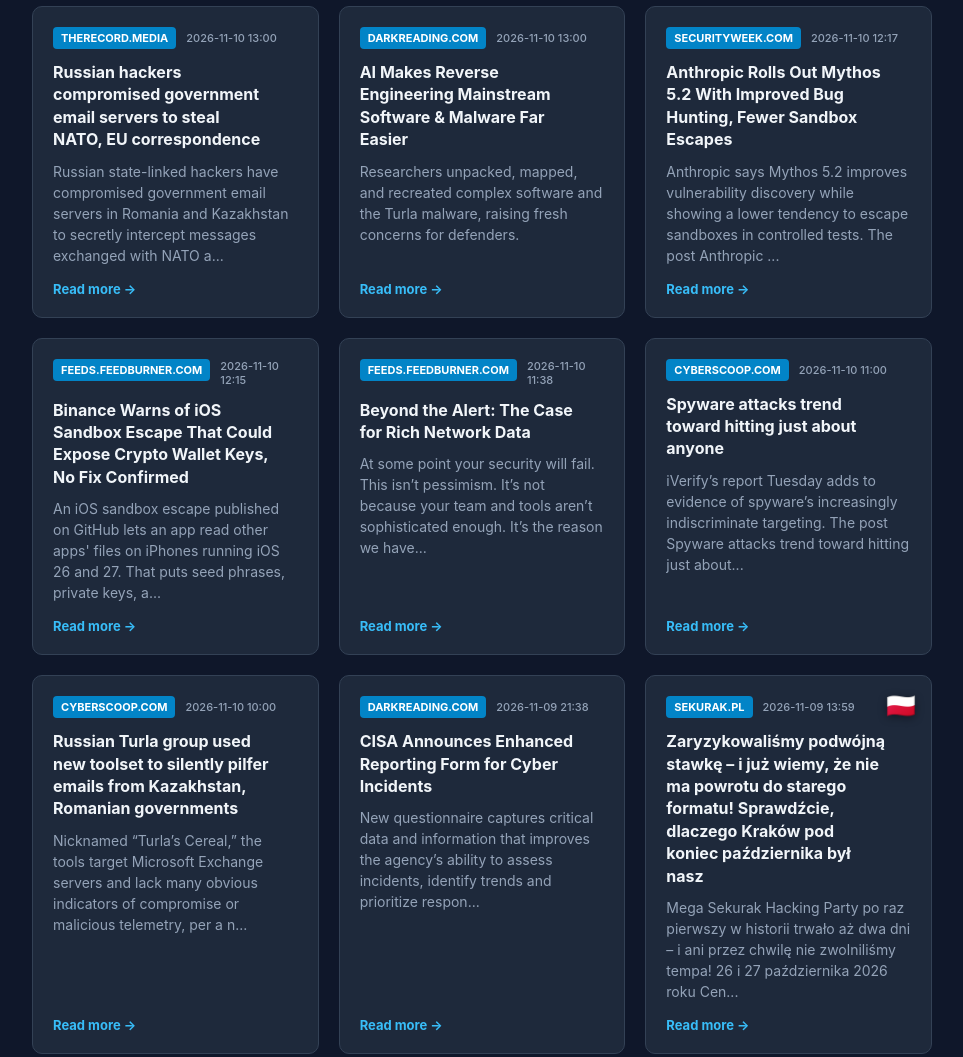
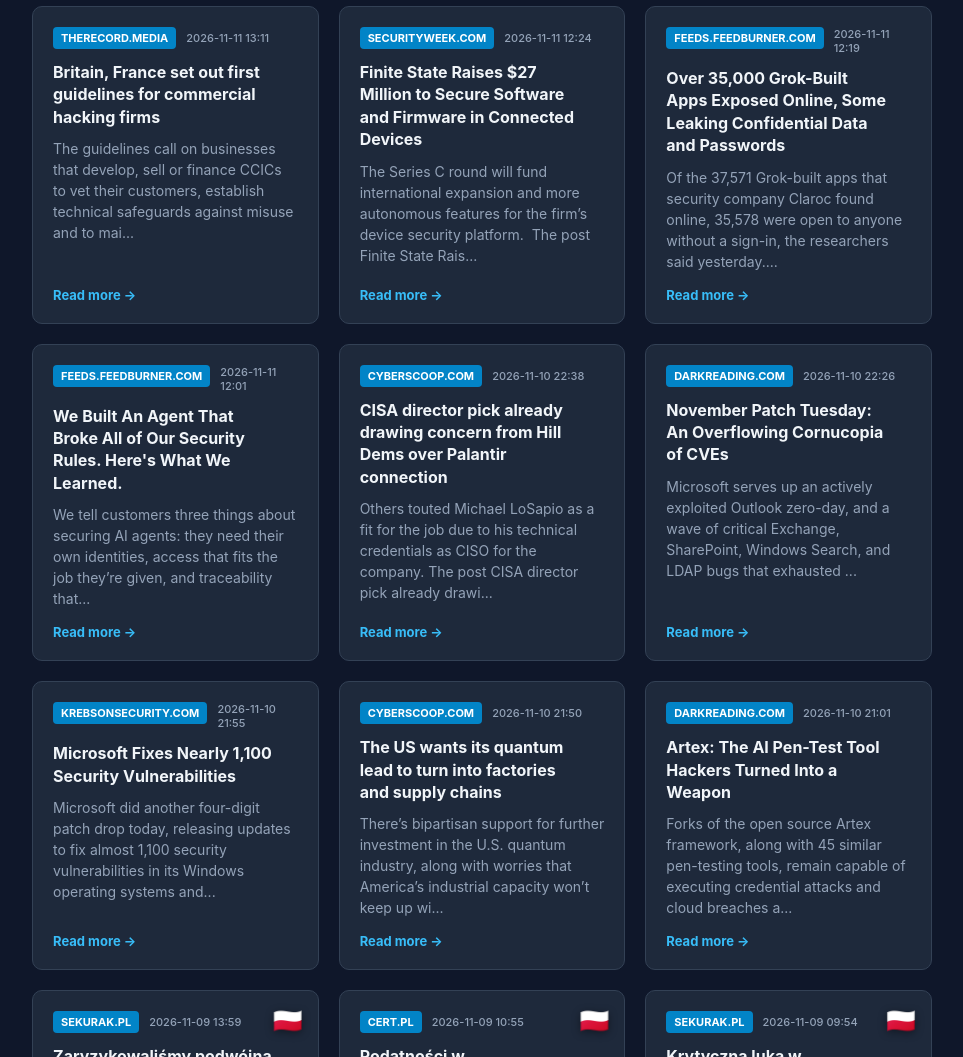
Before and after one commit to bettybu/cyber_pulse, a plain HTML site: page index.html in a window 1280 px wide. Shown: the part 540-1597 px from the top of the page, without its empty margins (158-1121 px from the left). Drawn offline with Linux system fonts and the light colour scheme.

Commit message:
Daily automated news update [skip ci]

```diff
--- a/index.html
+++ b/index.html
@@ -107,7 +107,7 @@
     <div class="container">
         <header>
             <h1>🛡️ OSINT & Cyber Daily Feed</h1>
-                <div class="subtitle">Daily cybersecurity news overview, updated every day at 8:00 AM - your morning coffee with a Cyber Cow ☕ 🐂<br>Last update: 2026-11-10 14:45</div>
+                <div class="subtitle">Daily cybersecurity news overview, updated every day at 8:00 AM - your morning coffee with a Cyber Cow ☕ 🐂<br>Last update: 2026-11-11 14:01</div>
         </header>
 
         <div class="grid">
@@ -115,24 +115,24 @@
     <article class="card">
 
         <div style="display: flex; justify-content: flex-start; align-items: center; gap: 10px; margin-bottom: 12px;">
-            <span class="tag" style="margin-bottom: 0;">therecord.media</span>
-            <span class="date-text">2026-11-10 14:31</span>
+            <span class="tag" style="margin-bottom: 0;">securityweek.com</span>
+            <span class="date-text">2026-11-11 13:37</span>
         </div>
-        <h3>Palantir exec nominated to lead CISA; lame-duck Senate vote is uncertain</h3>
-        <p class="summary-text">Michael LoSapio, Palantir's chief information officer, is officially President Donald Trump's pick to lead the Cybersecurity and Infrastructure Securi...</p>
-        <a href="https://therecord.media/michael-losapio-cisa-director-nomination" target="_blank" class="read-more">Read more &rarr;</a>
+        <h3>Citrix, Ivanti Patch Critical and High-Severity Vulnerabilities</h3>
+        <p class="summary-text">Attackers could exploit the bugs to tamper with certificate entries, achieve remote code execution, and compromise hosts.
+The post Citrix, Ivanti Patc...</p>
+        <a href="https://www.securityweek.com/citrix-ivanti-patch-critical-and-high-severity-vulnerabilities/" target="_blank" class="read-more">Read more &rarr;</a>
     </article>
 
     <article class="card">
 
         <div style="display: flex; justify-content: flex-start; align-items: center; gap: 10px; margin-bottom: 12px;">
-            <span class="tag" style="margin-bottom: 0;">securityweek.com</span>
-            <span class="date-text">2026-11-10 13:27</span>
+            <span class="tag" style="margin-bottom: 0;">therecord.media</span>
+            <span class="date-text">2026-11-11 13:18</span>
         </div>
-        <h3>Over a Dozen Organizations Hit in Qubole Supply Chain Attack</h3>
-        <p class="summary-text">Hackers used compromised Qubole IAM credentials to steal customer files, secrets, keys, environment variables, and credentials.
-The post Over a Dozen ...</p>
-        <a href="https://www.securityweek.com/over-a-dozen-organizations-hit-in-qubole-supply-chain-attack/" target="_blank" class="read-more">Read more &rarr;</a>
+        <h3>Poland shuts down government services platform ePUAP following cyberattack</h3>
+        <p class="summary-text">The attack targeted a nationwide system that allows users to submit official documents, communicate with government agencies and complete administrati...</p>
+        <a href="https://therecord.media/poland-shuts-down-government-services-platform-cyberattack" target="_blank" class="read-more">Read more &rarr;</a>
     </article>
 
 <article class="card cow-special-card">
@@ -147,90 +147,101 @@ The post Over a Dozen ...</p>
 
         <div style="display: flex; justify-content: flex-start; align-items: center; gap: 10px; margin-bottom: 12px;">
             <span class="tag" style="margin-bottom: 0;">therecord.media</span>
-            <span class="date-text">2026-11-10 13:00</span>
+            <span class="date-text">2026-11-11 13:11</span>
         </div>
-        <h3>Russian hackers compromised government email servers to steal NATO, EU correspondence</h3>
-        <p class="summary-text">Russian state-linked hackers have compromised government email servers in Romania and Kazakhstan  to secretly intercept messages exchanged with NATO a...</p>
-        <a href="https://therecord.media/russia-hackers-espionage-romania-kazakhstan" target="_blank" class="read-more">Read more &rarr;</a>
+        <h3>Britain, France set out first guidelines for commercial hacking firms</h3>
+        <p class="summary-text">The guidelines call on businesses that develop, sell or finance CCICs to vet their customers, establish technical safeguards against misuse and to mai...</p>
+        <a href="https://therecord.media/britain-france-set-out-guidelines-for-commercial-hacking-firms" target="_blank" class="read-more">Read more &rarr;</a>
+    </article>
+
+    <article class="card">
+
+        <div style="display: flex; justify-content: flex-start; align-items: center; gap: 10px; margin-bottom: 12px;">
+            <span class="tag" style="margin-bottom: 0;">securityweek.com</span>
+            <span class="date-text">2026-11-11 12:24</span>
+        </div>
+        <h3>Finite State Raises $27 Million to Secure Software and Firmware in Connected Devices</h3>
+        <p class="summary-text">The Series C round will fund international expansion and more autonomous features for the firm’s device security platform.
+The post Finite State Rais...</p>
+        <a href="https://www.securityweek.com/finite-state-raises-27-million-to-secure-software-and-firmware-in-connected-devices/" target="_blank" class="read-more">Read more &rarr;</a>
+    </article>
+
+    <article class="card">
+
+        <div style="display: flex; justify-content: flex-start; align-items: center; gap: 10px; margin-bottom: 12px;">
+            <span class="tag" style="margin-bottom: 0;">feeds.feedburner.com</span>
+            <span class="date-text">2026-11-11 12:19</span>
+        </div>
+        <h3>Over 35,000 Grok-Built Apps Exposed Online, Some Leaking Confidential Data and Passwords</h3>
+        <p class="summary-text">Of the 37,571 Grok-built apps that security company Claroc found online, 35,578 were open to anyone without a sign-in, the researchers said yesterday....</p>
+        <a href="https://thehackernews.com/2026/11/over-35000-grok-built-apps-exposed.html" target="_blank" class="read-more">Read more &rarr;</a>
+    </article>
+
+    <article class="card">
+
+        <div style="display: flex; justify-content: flex-start; align-items: center; gap: 10px; margin-bottom: 12px;">
+            <span class="tag" style="margin-bottom: 0;">feeds.feedburner.com</span>
+            <span class="date-text">2026-11-11 12:01</span>
+        </div>
+        <h3>We Built An Agent That Broke All of Our Security Rules. Here's What We Learned.</h3>
+        <p class="summary-text">We tell customers three things about securing AI agents: they need their own identities, access that fits the job they’re given, and traceability that...</p>
+        <a href="https://thehackernews.com/2026/11/we-built-agent-that-broke-all-of-our.html" target="_blank" class="read-more">Read more &rarr;</a>
+    </article>
+
+    <article class="card">
+
+        <div style="display: flex; justify-content: flex-start; align-items: center; gap: 10px; margin-bottom: 12px;">
+            <span class="tag" style="margin-bottom: 0;">cyberscoop.com</span>
+            <span class="date-text">2026-11-10 22:38</span>
+        </div>
+        <h3>CISA director pick already drawing concern from Hill Dems over Palantir connection</h3>
+        <p class="summary-text">Others touted Michael LoSapio as a fit for the job due to his technical credentials as CISO for the company.
+The post CISA director pick already drawi...</p>
+        <a href="https://cyberscoop.com/michael-losapio-cisa-director-nomination-palantir-scrutiny/" target="_blank" class="read-more">Read more &rarr;</a>
     </article>
 
     <article class="card">
 
         <div style="display: flex; justify-content: flex-start; align-items: center; gap: 10px; margin-bottom: 12px;">
             <span class="tag" style="margin-bottom: 0;">darkreading.com</span>
-            <span class="date-text">2026-11-10 13:00</span>
+            <span class="date-text">2026-11-10 22:26</span>
         </div>
-        <h3>AI Makes Reverse Engineering Mainstream Software &amp; Malware Far Easier</h3>
-        <p class="summary-text">Researchers unpacked, mapped, and recreated complex software and the Turla malware, raising fresh concerns for defenders.</p>
-        <a href="https://www.darkreading.com/application-security/ai-reverse-engineering-apps" target="_blank" class="read-more">Read more &rarr;</a>
+        <h3>November Patch Tuesday: An Overflowing Cornucopia of CVEs</h3>
+        <p class="summary-text">Microsoft serves up an actively exploited Outlook zero-day, and a wave of critical Exchange, SharePoint, Windows Search, and LDAP bugs that exhausted ...</p>
+        <a href="https://www.darkreading.com/vulnerabilities-threats/november-patch-tuesday-cornucopia-cves" target="_blank" class="read-more">Read more &rarr;</a>
     </article>
 
     <article class="card">
 
         <div style="display: flex; justify-content: flex-start; align-items: center; gap: 10px; margin-bottom: 12px;">
-            <span class="tag" style="margin-bottom: 0;">securityweek.com</span>
-            <span class="date-text">2026-11-10 12:17</span>
+            <span class="tag" style="margin-bottom: 0;">krebsonsecurity.com</span>
+            <span class="date-text">2026-11-10 21:55</span>
         </div>
-        <h3>Anthropic Rolls Out Mythos 5.2 With Improved Bug Hunting, Fewer Sandbox Escapes</h3>
-        <p class="summary-text">Anthropic says Mythos 5.2 improves vulnerability discovery while showing a lower tendency to escape sandboxes in controlled tests.
-The post Anthropic ...</p>
-        <a href="https://www.securityweek.com/anthropic-rolls-out-mythos-5-2-with-improved-bug-hunting-fewer-sandbox-escapes/" target="_blank" class="read-more">Read more &rarr;</a>
-    </article>
-
-    <article class="card">
-
-        <div style="display: flex; justify-content: flex-start; align-items: center; gap: 10px; margin-bottom: 12px;">
-            <span class="tag" style="margin-bottom: 0;">feeds.feedburner.com</span>
-            <span class="date-text">2026-11-10 12:15</span>
-        </div>
-        <h3>Binance Warns of iOS Sandbox Escape That Could Expose Crypto Wallet Keys, No Fix Confirmed</h3>
-        <p class="summary-text">An iOS sandbox escape published on GitHub lets an app read other apps' files on iPhones running iOS 26 and 27. That puts seed phrases, private keys, a...</p>
-        <a href="https://thehackernews.com/2026/11/binance-warns-of-ios-sandbox-escape.html" target="_blank" class="read-more">Read more &rarr;</a>
-    </article>
-
-    <article class="card">
-
-        <div style="display: flex; justify-content: flex-start; align-items: center; gap: 10px; margin-bottom: 12px;">
-            <span class="tag" style="margin-bottom: 0;">feeds.feedburner.com</span>
-            <span class="date-text">2026-11-10 11:38</span>
-        </div>
-        <h3>Beyond the Alert: The Case for Rich Network Data</h3>
-        <p class="summary-text">At some point your security will fail. This isn’t pessimism. It’s not because your team and tools aren’t sophisticated enough. It’s the reason we have...</p>
-        <a href="https://thehackernews.com/2026/11/beyond-alert-case-for-rich-network-data.html" target="_blank" class="read-more">Read more &rarr;</a>
+        <h3>Microsoft Fixes Nearly 1,100 Security Vulnerabilities</h3>
+        <p class="summary-text">Microsoft did another four-digit patch drop today, releasing updates to fix almost 1,100 security vulnerabilities in its Windows operating systems and...</p>
+        <a href="https://krebsonsecurity.com/2026/11/microsoft-fixes-nearly-1100-security-vulnerabilities/" target="_blank" class="read-more">Read more &rarr;</a>
     </article>
 
     <article class="card">
 
         <div style="display: flex; justify-content: flex-start; align-items: center; gap: 10px; margin-bottom: 12px;">
             <span class="tag" style="margin-bottom: 0;">cyberscoop.com</span>
-            <span class="date-text">2026-11-10 11:00</span>
+            <span class="date-text">2026-11-10 21:50</span>
         </div>
-        <h3>Spyware attacks trend toward hitting just about anyone</h3>
-        <p class="summary-text">iVerify’s report Tuesday adds to evidence of spyware’s increasingly indiscriminate targeting.
-The post Spyware attacks trend toward hitting just about...</p>
-        <a href="https://cyberscoop.com/spyware-attacks-trend-everyday-people-iverify-report/" target="_blank" class="read-more">Read more &rarr;</a>
-    </article>
-
-    <article class="card">
-
-        <div style="display: flex; justify-content: flex-start; align-items: center; gap: 10px; margin-bottom: 12px;">
-            <span class="tag" style="margin-bottom: 0;">cyberscoop.com</span>
-            <span class="date-text">2026-11-10 10:00</span>
-        </div>
-        <h3>Russian Turla group used new toolset to silently pilfer emails from Kazakhstan, Romanian governments</h3>
-        <p class="summary-text">Nicknamed “Turla’s Cereal,” the tools target Microsoft Exchange servers and lack many obvious indicators of compromise or malicious telemetry, per a n...</p>
-        <a href="https://cyberscoop.com/russian-turla-group-used-new-toolset-to-silently-pilfer-emails-from-kazakhstan-romanian-governments/" target="_blank" class="read-more">Read more &rarr;</a>
+        <h3>The US wants its quantum lead to turn into factories and supply chains</h3>
+        <p class="summary-text">There’s bipartisan support for further investment in the U.S. quantum industry, along with worries that America’s industrial capacity won’t keep up wi...</p>
+        <a href="https://cyberscoop.com/us-quantum-computing-industry-manufacturing-push/" target="_blank" class="read-more">Read more &rarr;</a>
     </article>
 
     <article class="card">
 
         <div style="display: flex; justify-content: flex-start; align-items: center; gap: 10px; margin-bottom: 12px;">
             <span class="tag" style="margin-bottom: 0;">darkreading.com</span>
-            <span class="date-text">2026-11-09 21:38</span>
+            <span class="date-text">2026-11-10 21:01</span>
         </div>
-        <h3>CISA Announces Enhanced Reporting Form for Cyber Incidents</h3>
-        <p class="summary-text">New questionnaire captures critical data and information that improves the agency’s ability to assess incidents, identify trends and prioritize respon...</p>
-        <a href="https://www.darkreading.com/cyberattacks-data-breaches/cisa-announces-enhanced-reporting-form-cyber-incidents" target="_blank" class="read-more">Read more &rarr;</a>
+        <h3>Artex: The AI Pen-Test Tool Hackers Turned Into a Weapon</h3>
+        <p class="summary-text">Forks of the open source Artex framework, along with 45 similar pen-testing tools, remain capable of executing credential attacks and cloud breaches a...</p>
+        <a href="https://www.darkreading.com/cyberattacks-data-breaches/artex-ai-pen-test-tool-hackers-weapon" target="_blank" class="read-more">Read more &rarr;</a>
     </article>
 
     <article class="card">
@@ -346,17 +357,6 @@ The post Spyware attacks trend toward hitting just about...</p>
     <article class="card">
 
         <div style="display: flex; justify-content: flex-start; align-items: center; gap: 10px; margin-bottom: 12px;">
-            <span class="tag" style="margin-bottom: 0;">krebsonsecurity.com</span>
-            <span class="date-text">2026-11-03 02:24</span>
-        </div>
-        <h3>Tech Firms Dismantle Botnet That Turned 1.3M TV Boxes Into Proxies</h3>
-        <p class="summary-text">Google said today it worked with industry partners to dismantle a botnet made up of more than 1.3 million Android TV set-top boxes that ship with mali...</p>
-        <a href="https://krebsonsecurity.com/2026/11/tech-firms-dismantle-botnet-that-turned-1-3m-tv-boxes-into-proxies/" target="_blank" class="read-more">Read more &rarr;</a>
-    </article>
-
-    <article class="card">
-
-        <div style="display: flex; justify-content: flex-start; align-items: center; gap: 10px; margin-bottom: 12px;">
             <span class="tag" style="margin-bottom: 0;">bellingcat.com</span>
             <span class="date-text">2026-11-02 16:11</span>
         </div>
```
